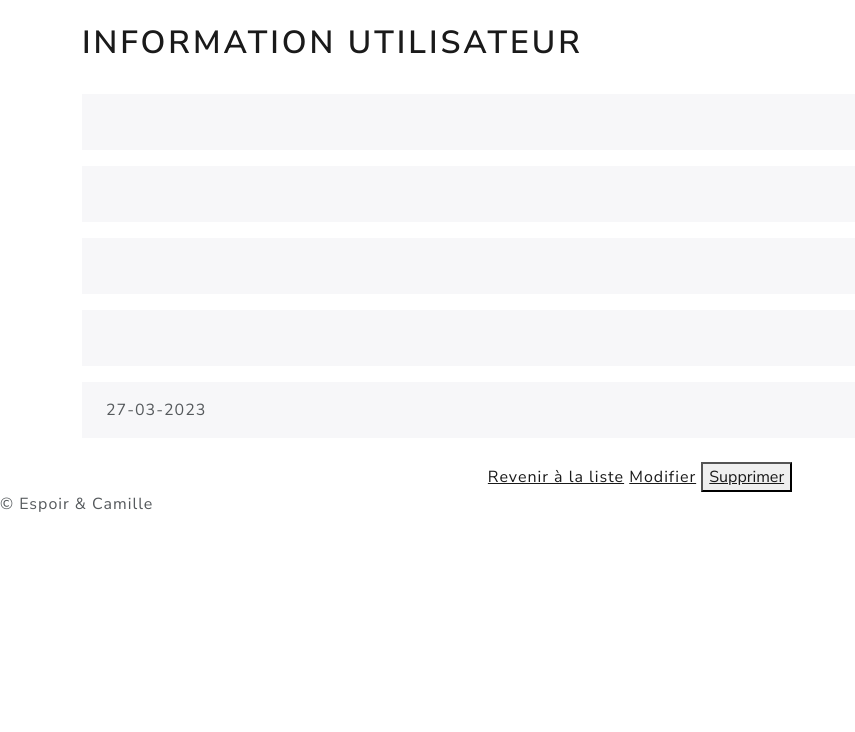
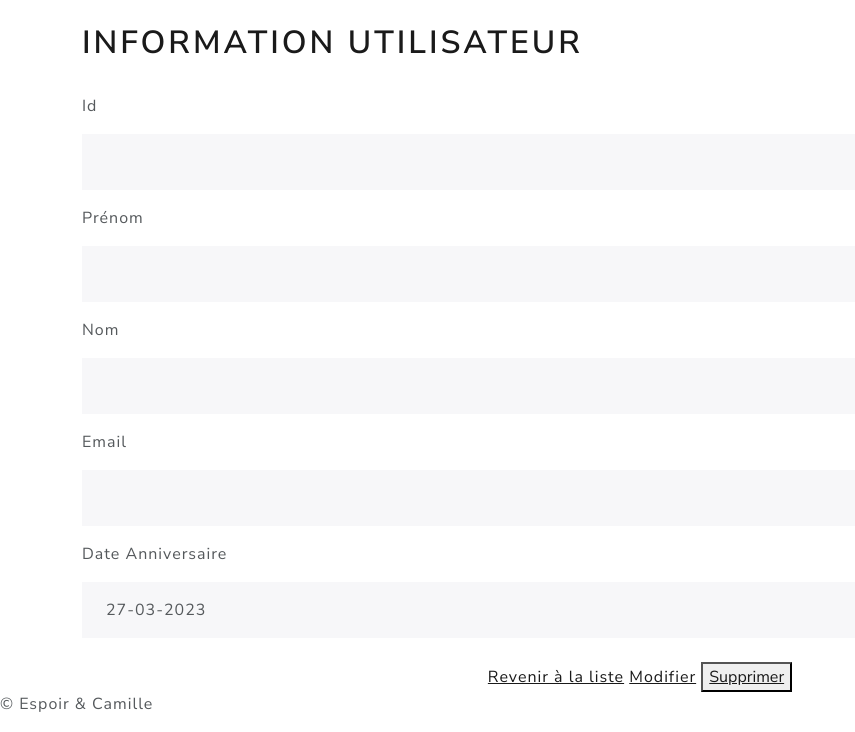
Before and after one commit to FlowerPinkFlower/website, a Symfony app: template templates/user/show.html.twig in a window 1280 px wide. Shown: the part 69-801 px from the top of the page, without its empty margins (0-855 px from the left). Before the commit the page ends 581 px from the top, so only its background shows below. Run offline with Twig, Linux system fonts and the light colour scheme; the template is opened without the code that fills it, so the values that code supplies are empty; some libraries are stand-ins or nearby versions.

Commit message:
dernier push

```diff
--- a/templates/user/edit.html.twig
+++ b/templates/user/edit.html.twig
@@ -6,7 +6,7 @@
     <h1>Modifier utilisateur</h1>
 
 
-    {{ include('user/_delete_form.html.twig') }}</br></br>
+    {# {{ include('user/_delete_form.html.twig') }}</br></br> #}
     {{ include('user/_form.html.twig', {'button_label': 'Sauvegarder'}) }}
 
     <form method="post" action="{{ path('app_user_delete', {'id': user.id}) }}" onsubmit="return confirm('Êtes-vous sûr de bien vouloir supprimer cet élément?');">
--- a/templates/user/show.html.twig
+++ b/templates/user/show.html.twig
@@ -68,28 +68,35 @@
 				<h1 class="title_connexion">Information Utilisateur</h1>
 				<br/>
 
-
+				<p>Id</p>
 				<div
 					class="form-floating mb-3">
 					<input type="text" name="id" id="id" class="form-control" placeholder="Id" readonly>
 					<label for="id">{{user.id}}</label>
 				</div>
 
+				<p>Prénom</p>
 				<div
 					class="form-floating mb-3">
 					<input type="text" name="prenom" id="prenom" class="form-control" placeholder="Prénom" readonly>
 					<label for="prenom">{{user.lastname}}</label>
 				</div>
+
+				<p>Nom</p>
 				<div
 					class="form-floating mb-3">
 					<input type="text" name="nom" id="nom" class="form-control" placeholder="nom" readonly>
 					<label for="nom">{{user.firstname}}</label>
 				</div>
+
+				<p>Email</p>
 				<div
 					class="form-floating mb-3">
 					<input type="email" name="email" id="inputEmail" class="form-control" placeholder="email" readonly>
 					<label for="date_naissance">{{user.email}}</label>
 				</div>
+
+				<p>Date Anniversaire</p>
 				<div class="form-floating mb">
 					<input type="text" class="form-control" id="staticEmail" placeholder="date" readonly>
 					<label for="date_naissance">{{user.birthdate | date('d-m-Y')}}</label>
```
Also changed, not shown: src/Form/UserType.php (+13 -4 lines).
